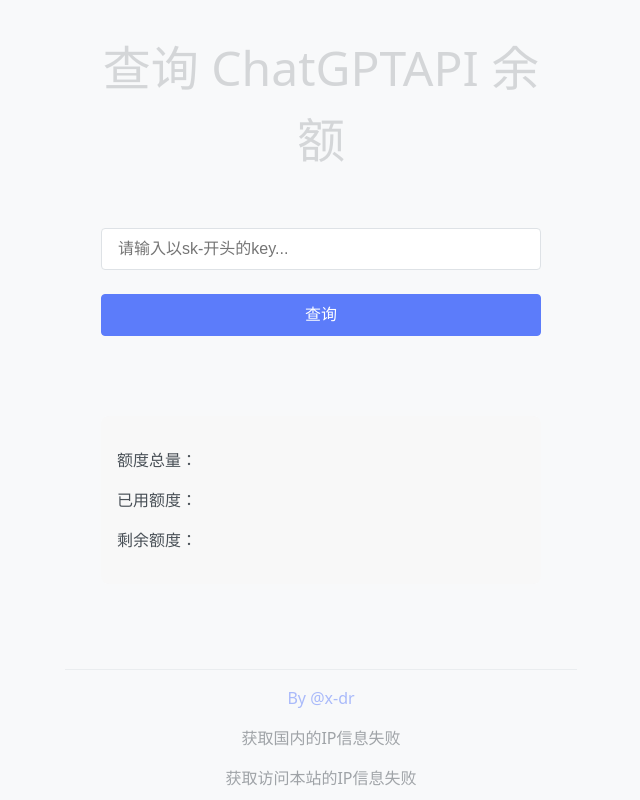
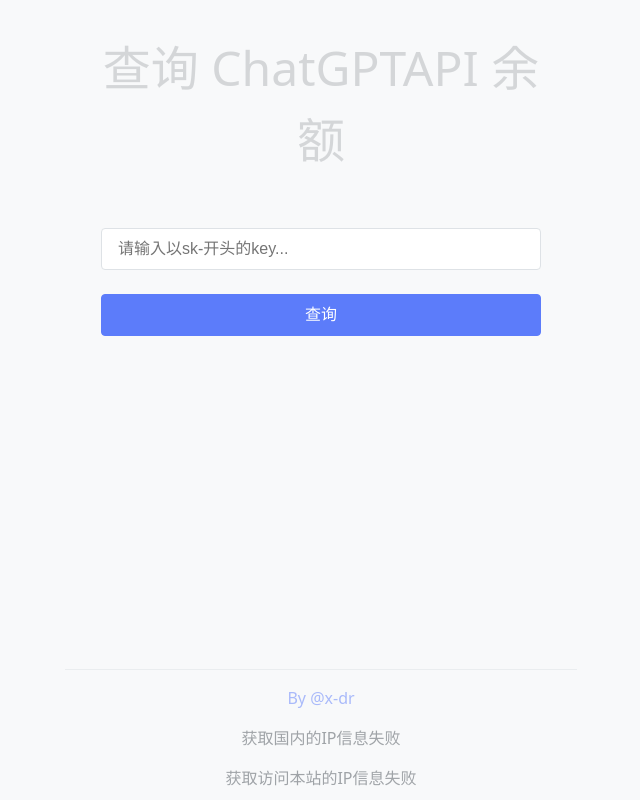
Before and after one commit to x-dr/chatgptProxyAPI, a Next.js app: page / in a window 1280 px wide. Shown: the whole page, without its empty margins (319-959 px from the left). Built offline with nearby package versions, Linux system fonts and the light colour scheme; no server answers.

Commit message:
footer css

```diff
--- a/src/pages/index.js
+++ b/src/pages/index.js
@@ -116,27 +116,22 @@
             {loading ? 'Loading...' : '查询'}
           </button>
 
-          {/* {balance && (
+          {balance && (
             <div className={styles.balance}>
               <p>额度总量：{balance.total_granted}</p>
               <p>已用额度：{balance.total_used}</p>
               <p>剩余额度：{balance.total_available}</p>
             </div>
-          )} */}
-          <div className={styles.balance}>
-            <p>额度总量：</p>
-            <p>已用额度：</p>
-            <p>剩余额度：</p>
-          </div>
+          )}
 
         </main>
 
         <footer className={styles.footer}>
-            <i><a className={styles.a} href="https://github.com/x-dr/chatgptProxyAPI">By @x-dr</a></i>
-            <p >{ipinfo}</p>
-            <p >{ipinfov}</p>
+          <i><a className={styles.a} href="https://github.com/x-dr/chatgptProxyAPI">By @x-dr</a></i>
+          <p >{ipinfo}</p>
+          <p >{ipinfov}</p>
 
-          </footer>
+        </footer>
 
       </div>
       <style global jsx>{`
```
Also changed, not shown: 1 other file (tests, documents, lock files or other folders).
